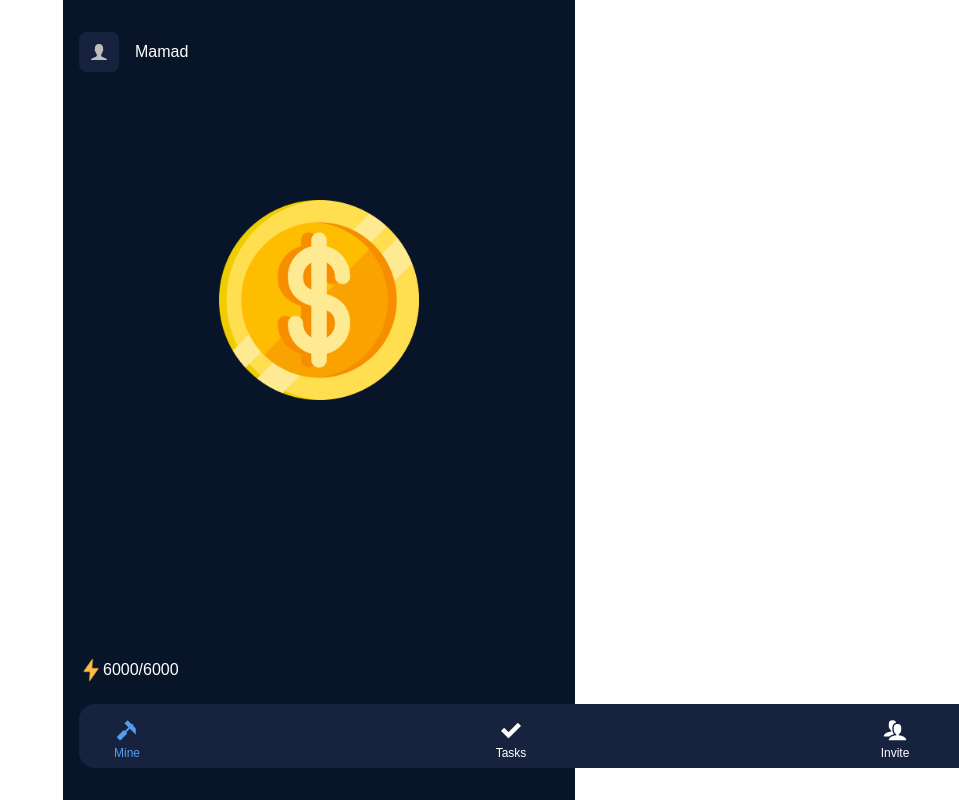
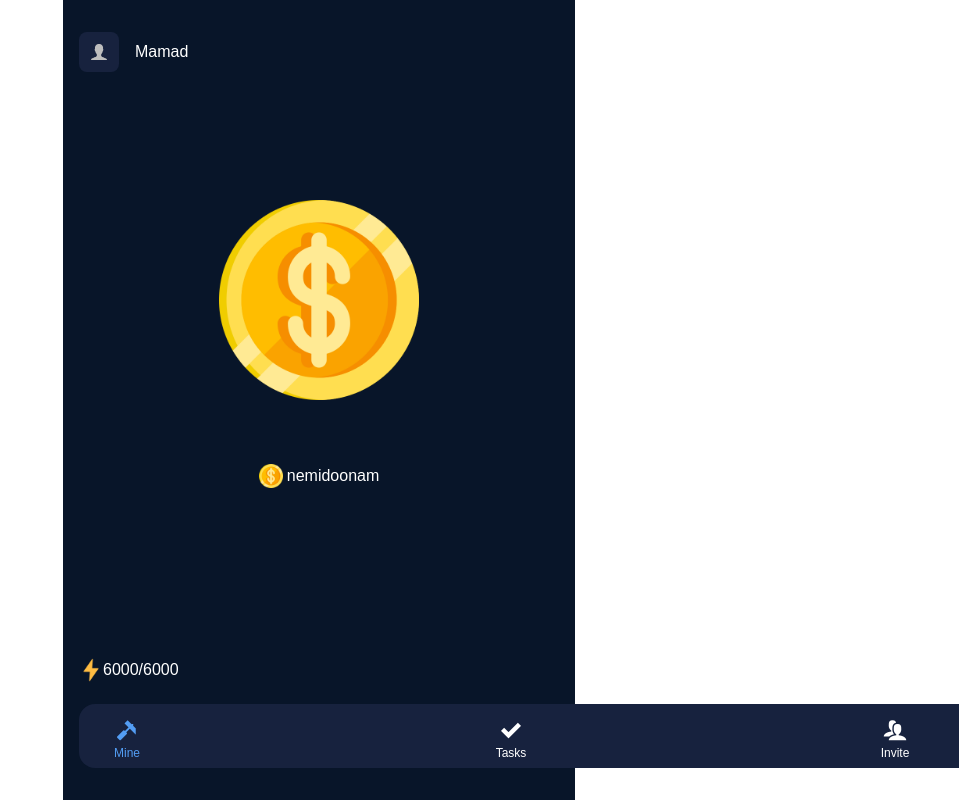
Before and after one commit to Parisa-Sp/fox-swap, a Next.js app: page / in a window 1280 px wide. Shown: the top 800 px of the page, without its empty margins (321-1280 px from the left). Built offline with nearby package versions, Linux system fonts and the light colour scheme; a web font is replaced by a local one.

Commit message:
fix: add score

```diff
--- a/src/pages/index.tsx
+++ b/src/pages/index.tsx
@@ -96,6 +96,19 @@ export default function Home() {
         </div>
       </div>
 
+      <div
+        style={{
+          display: "flex",
+          alignItems: "center",
+          justifyContent: "center",
+          gap: "4px",
+          marginTop: "64px",
+        }}
+      >
+        <Image src={"/dollar.png"} alt="coin" width={24} height={24} />
+        <div style={{ color: "white" }}>{} nemidoonam</div>
+      </div>
+
       <ScoreBar current={count} max={maxCount} />
     </>
   );
```
